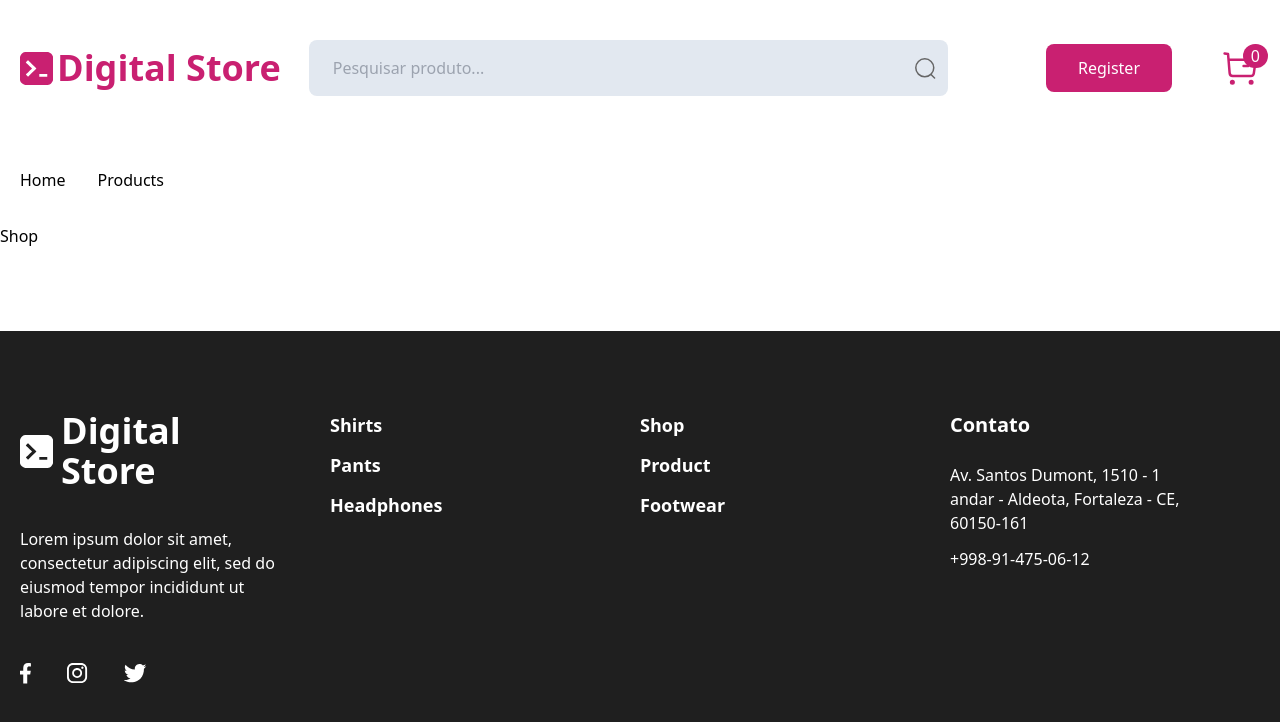
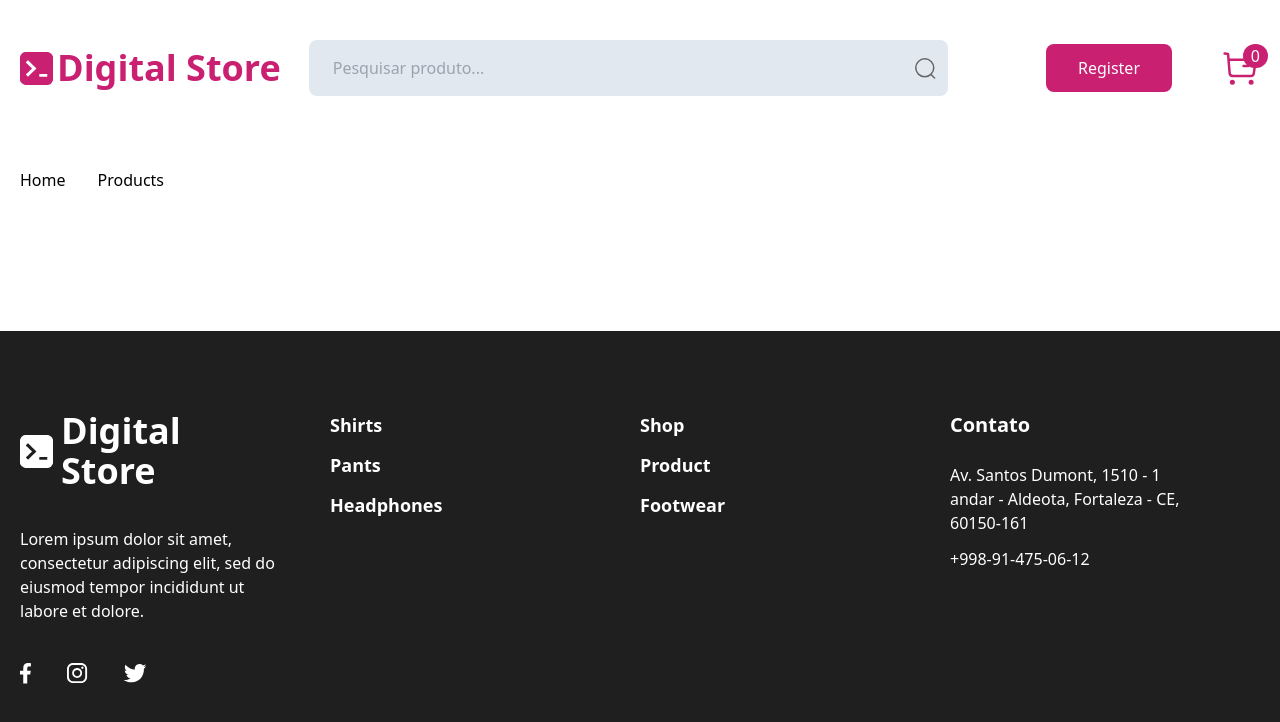
Before and after one commit to muhammadazizbek006/DigitalStor, a React (Vite) app: page /Shop in a window 1280 px wide. Shown: the top 722 px of the page. Built offline with nearby package versions, Linux system fonts and the light colour scheme.

Commit message:
add shop

```diff
--- a/src/pages/Shop.jsx
+++ b/src/pages/Shop.jsx
@@ -10,7 +10,15 @@ const Shop = () => {
     setCardItems(filteredCardItems);
   }, []);
   console.log(cardItems);
-  return <div>Shop</div>;
+  return(
+   <>
+    <section>
+      <div className="containerb">
+
+      </div>
+    </section>
+   </>
+  );
 };
 
 export default Shop;
```
